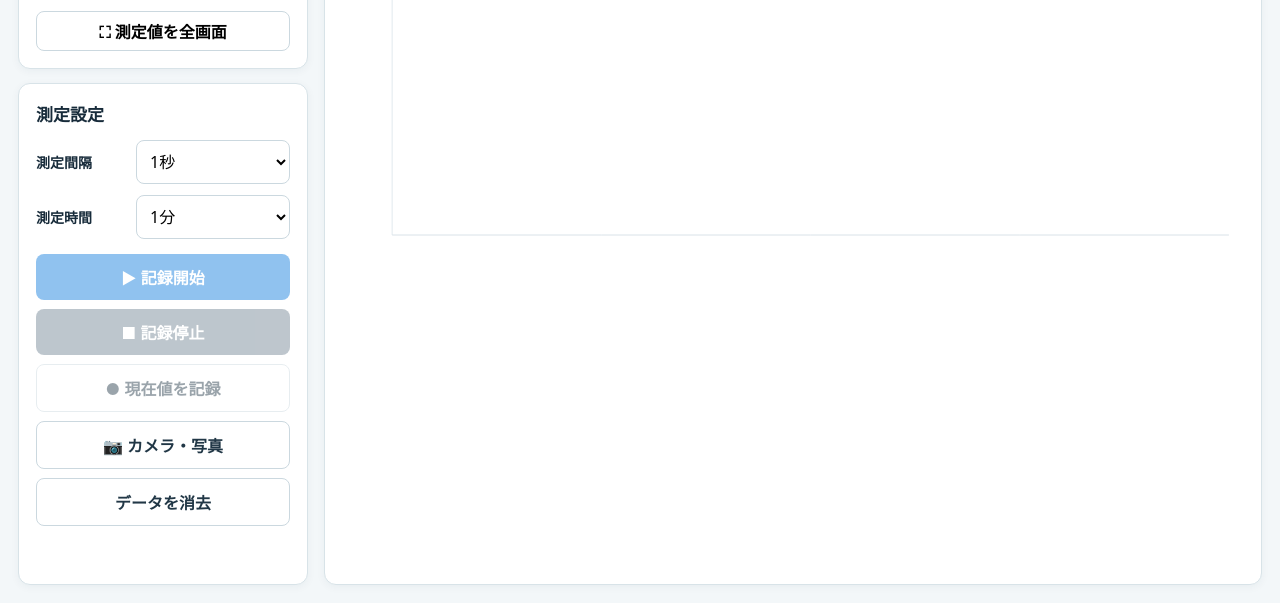
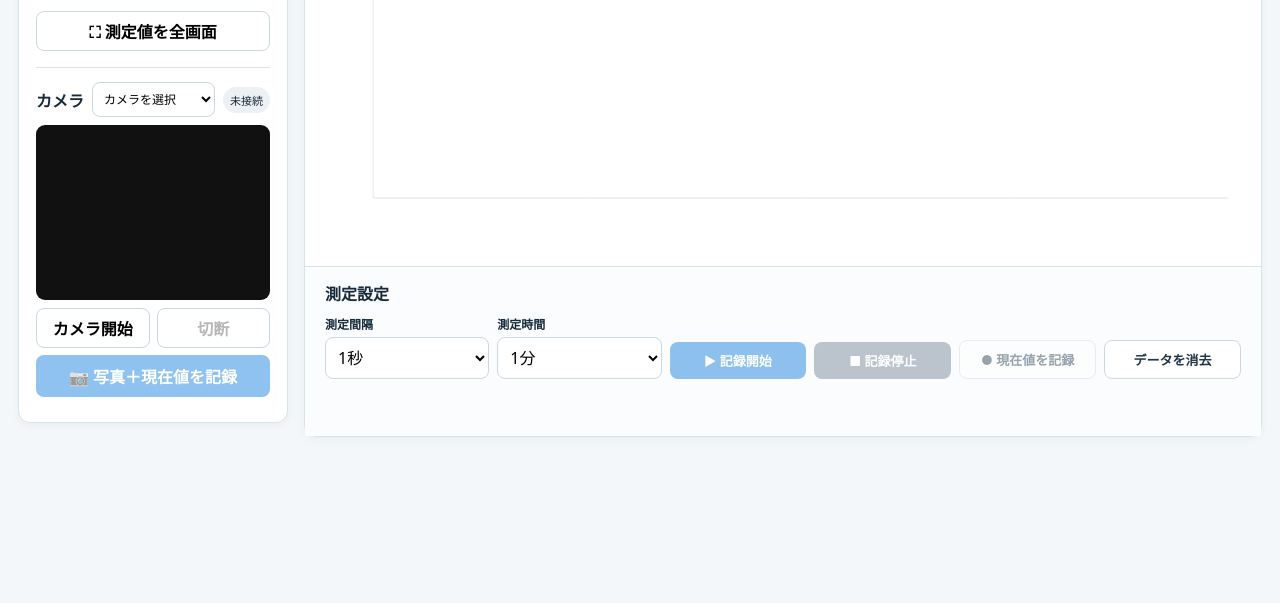
Before and after one commit to kenis-okubo/KN, a plain HTML site: page index.html in a window 1280 px wide. Shown: the part 280-883 px from the top of the page. After the commit the page ends 800 px from the top, so only its background shows below. Drawn offline with Linux system fonts and the light colour scheme.

Commit message:
Add files via upload

```diff
--- a/index.html
+++ b/index.html
@@ -7,26 +7,59 @@
 :root{font-family:system-ui,-apple-system,"Segoe UI","Noto Sans JP",sans-serif;color:#172b3a;background:#f3f7f9;--teal:#00889a;--line:#d8e3e8;--blue:#0b79dc}
 *{box-sizing:border-box}body{margin:0;background:#f3f7f9}button,select{font:inherit}button{cursor:pointer}
 .topbar{min-height:76px;background:linear-gradient(90deg,#007487,#00889a);color:#fff;display:flex;align-items:center;padding:0 28px;gap:24px}.brand{font-size:30px;font-weight:750}.title{font-size:22px;font-weight:650}.top-actions{margin-left:auto;display:flex;gap:9px;align-items:center}.top-actions button{border:1px solid #ffffff88;background:#ffffff15;color:#fff;padding:9px 13px;border-radius:8px}.status{padding:7px 11px;border-radius:999px;background:#ffffff22;font-size:13px}.status.on{background:#dff6e3;color:#176b2c}
-.content{display:grid;grid-template-columns:290px 1fr;gap:16px;padding:18px;max-width:1500px;margin:auto}.sidebar{display:flex;flex-direction:column;gap:14px}.panel{background:#fff;border:1px solid var(--line);border-radius:12px;box-shadow:0 2px 8px #1b38490d}.side{padding:17px}.side h2{font-size:17px;margin:0 0 14px}.current{text-align:center}.value{font-size:57px;font-weight:750;font-variant-numeric:tabular-nums}.unit{font-size:24px;font-weight:600}.stability{display:inline-block;margin-top:12px;padding:6px 22px;border-radius:999px;background:#edf1f3;font-weight:650}.stable{background:#dff5df;color:#177329}.unstable{background:#fff0d8;color:#9b5a00}
+.content{display:grid;grid-template-columns:270px 1fr;gap:16px;padding:18px;max-width:1500px;margin:auto}.sidebar{display:flex;flex-direction:column;gap:14px}.panel{background:#fff;border:1px solid var(--line);border-radius:12px;box-shadow:0 2px 8px #1b38490d}.side{padding:17px}.side h2{font-size:17px;margin:0 0 14px}.current{text-align:center}.value{font-size:57px;font-weight:750;font-variant-numeric:tabular-nums}.unit{font-size:24px;font-weight:600}.stability{display:inline-block;margin-top:12px;padding:6px 22px;border-radius:999px;background:#edf1f3;font-weight:650}.stable{background:#dff5df;color:#177329}.unstable{background:#fff0d8;color:#9b5a00}
 .field{display:grid;grid-template-columns:90px 1fr;align-items:center;gap:10px;margin:11px 0}.field label{font-size:14px;font-weight:600}select{width:100%;padding:9px;border:1px solid #cbd8df;border-radius:8px;background:#fff}.controls{display:grid;gap:9px;margin-top:15px}.btn{border:0;border-radius:8px;padding:11px;font-weight:650;background:#e8eef2;color:#213746}.btn.primary{background:var(--blue);color:#fff}.btn.stop{background:#6f8291;color:#fff}.btn.outline{background:#fff;border:1px solid #cbd8df}.btn:disabled{opacity:.45}.msg{font-size:12px;color:#526171;min-height:17px}
-.main{min-width:0}.tabs{display:flex;padding:0 16px;border-bottom:1px solid var(--line)}.tab{padding:15px 28px;font-weight:650;color:#536574;border-bottom:3px solid transparent;cursor:pointer}.tab.active{color:var(--blue);border-color:var(--blue)}.tab-panel{display:none}.tab-panel.active{display:block}.chart-wrap{padding:18px 20px}.chart-head{display:flex;align-items:center;justify-content:space-between}.chart-head h2{font-size:17px}.stats{display:flex;gap:16px;font-size:13px;color:#526171}.stats b{color:#223746}canvas{display:block;width:100%;height:330px;background:#fff}.data-title{padding:13px 18px;background:#f4f7f9;font-weight:700;border-top:1px solid var(--line)}.table-wrap{max-height:330px;overflow:auto}table{width:100%;border-collapse:collapse;font-size:13px}th{position:sticky;top:0;background:#eef3f6}th,td{padding:9px 12px;border-bottom:1px solid #e5ebef;text-align:right}th:first-child,td:first-child{text-align:left}
+.main{min-width:0}.tabs{display:flex;padding:0 16px;border-bottom:1px solid var(--line)}.tab{padding:15px 28px;font-weight:650;color:#536574;border-bottom:3px solid transparent;cursor:pointer}.tab.active{color:var(--blue);border-color:var(--blue)}.tab-panel{display:none}.tab-panel.active{display:block}.chart-wrap{padding:18px 20px}.chart-head{display:flex;align-items:center;justify-content:space-between}.chart-head h2{font-size:17px}.stats{display:flex;gap:16px;font-size:13px;color:#526171}.stats b{color:#223746}canvas{display:block;width:100%;height:285px;background:#fff}.data-title{padding:13px 18px;background:#f4f7f9;font-weight:700;border-top:1px solid var(--line)}.table-wrap{max-height:330px;overflow:auto}table{width:100%;border-collapse:collapse;font-size:13px}th{position:sticky;top:0;background:#eef3f6}th,td{padding:9px 12px;border-bottom:1px solid #e5ebef;text-align:right}th:first-child,td:first-child{text-align:left}
 .fsbtn{border:1px solid #cbd8df;background:#fff;border-radius:8px;padding:7px 10px;font-weight:650}.wide{width:100%;margin-top:14px}.overlay{position:fixed;inset:0;z-index:9999;background:#f3f7f9;display:none;flex-direction:column}.overlay.show{display:flex}.ovbar{height:68px;background:linear-gradient(90deg,#007487,#00889a);color:#fff;display:flex;align-items:center;padding:0 24px;font-size:20px;font-weight:700}.back{margin-left:auto;border:1px solid #ffffff88;background:#ffffff15;color:#fff;border-radius:8px;padding:9px 16px}.ovcontent{flex:1;min-height:0;display:flex;align-items:center;justify-content:center;padding:28px}.big{text-align:center}.big .n{font-size:min(20vw,210px);font-weight:780}.big .u{font-size:min(7vw,72px);font-weight:650}.big .stability{font-size:28px;padding:10px 38px}.fschartbox{width:100%;height:100%;background:#fff;border:1px solid var(--line);border-radius:12px;padding:18px;display:flex;flex-direction:column}#fsChart{height:100%;min-height:0}
 .camera-body{flex:1;min-height:0;display:grid;grid-template-columns:minmax(0,1.5fr) minmax(300px,.7fr);gap:18px;padding:18px}.preview{background:#111;border-radius:12px;display:flex;align-items:center;justify-content:center;overflow:hidden}#video{width:100%;height:100%;object-fit:contain}.camside{display:flex;flex-direction:column;gap:12px;overflow:auto}.camcard{background:#fff;border:1px solid var(--line);border-radius:12px;padding:14px}.camcard h3{margin:0 0 10px}.camactions{display:grid;gap:8px}.camactions button{padding:10px;border:1px solid #cbd8df;background:#fff;border-radius:8px;font-weight:650}.camactions .capture{background:var(--blue);color:#fff;border:0}.camactions button:disabled{opacity:.45}#latestPhoto{width:100%;aspect-ratio:4/3;object-fit:contain;background:#eef2f4;border-radius:8px;display:none}.photogrid{display:grid;grid-template-columns:repeat(auto-fill,minmax(150px,1fr));gap:8px}.photo{border:1px solid var(--line);border-radius:8px;overflow:hidden}.photo img{width:100%;aspect-ratio:4/3;object-fit:cover}.photoinfo{padding:7px;font-size:12px}
+
+.inline-camera{margin-top:16px;padding-top:14px;border-top:1px solid #d8e3e8}
+.inline-camera-head{display:grid;grid-template-columns:auto 1fr auto;gap:8px;align-items:center;margin-bottom:8px}
+.inline-camera-head select{padding:7px;font-size:12px}.cam-status{font-size:11px;padding:5px 7px;border-radius:999px;background:#edf1f3}.cam-status.on{background:#dff5df;color:#177329}
+.inline-preview{height:175px;background:#111;border-radius:9px;overflow:hidden;display:flex;align-items:center;justify-content:center}.inline-preview video{width:100%;height:100%;object-fit:contain}
+.inline-cam-actions{display:grid;grid-template-columns:1fr 1fr;gap:7px;margin-top:8px}.inline-cam-actions .primary{grid-column:1/-1;padding:9px}
+.inline-photos{display:flex;gap:6px;overflow-x:auto;margin-top:8px}.inline-photo{min-width:72px;width:72px}.inline-photo img{width:72px;height:54px;object-fit:cover;border-radius:6px}.inline-photo div{font-size:10px;line-height:1.3}
+.graph-settings{border-top:1px solid #d8e3e8;padding:14px 20px 16px;background:#fbfcfd}.graph-settings h2{font-size:16px;margin:0 0 10px}.settings-row{display:grid;grid-template-columns:1.2fr 1.2fr 1fr 1fr 1fr 1fr;gap:8px;align-items:end}.setting-field label{display:block;font-size:12px;font-weight:650;margin-bottom:4px}.setting-field select{padding:8px}.graph-settings .btn{padding:9px 7px;font-size:13px}
 @media(max-width:850px){.content{grid-template-columns:1fr}.topbar{flex-wrap:wrap;padding:14px 18px}.top-actions{width:100%;margin-left:0}.camera-body{grid-template-columns:1fr}.stats{flex-wrap:wrap}}
 </style></head>
 <body>
 <header class="topbar"><div class="brand">Kenis</div><div class="title">電子てんびん Webアプリ</div><div class="top-actions"><span id="conn" class="status">未接続</span><button id="connect">天びんに接続</button><button id="disconnect" disabled>切断</button><button id="csv">CSV保存</button></div></header>
 <div class="content">
 <aside class="sidebar">
-<section class="panel side"><h2>現在の質量</h2><div class="current"><span id="weight" class="value">--.--</span><span id="unit" class="unit">g</span><br><span id="stability" class="stability">未測定</span></div><button id="valueFS" class="fsbtn wide">⛶ 測定値を全画面</button></section>
-<section class="panel side"><h2>測定設定</h2>
-<div class="field"><label>測定間隔</label><select id="interval"><option value="200">0.2秒</option><option value="500">0.5秒</option><option value="1000" selected>1秒</option><option value="2000">2秒</option><option value="5000">5秒</option><option value="10000">10秒</option></select></div>
-<div class="field"><label>測定時間</label><select id="duration"><option value="0">制限なし</option><option value="10">10秒</option><option value="30">30秒</option><option value="60" selected>1分</option><option value="300">5分</option><option value="600">10分</option><option value="1800">30分</option><option value="3600">60分</option></select></div>
-<div class="controls"><button id="start" class="btn primary" disabled>▶ 記録開始</button><button id="stop" class="btn stop" disabled>■ 記録停止</button><button id="single" class="btn outline" disabled>● 現在値を記録</button><button id="camera" class="btn outline">📷 カメラ・写真</button><button id="clear" class="btn outline">データを消去</button></div><p id="message" class="msg"></p></section>
+<section class="panel side"><h2>現在の質量</h2><div class="current"><span id="weight" class="value">--.--</span><span id="unit" class="unit">g</span><br><span id="stability" class="stability">未測定</span></div><button id="valueFS" class="fsbtn wide">⛶ 測定値を全画面</button>
+<div class="inline-camera">
+  <div class="inline-camera-head">
+    <b>カメラ</b>
+    <select id="inlineCameraSelect"><option value="">カメラを選択</option></select>
+    <span id="camStatus" class="cam-status">未接続</span>
+  </div>
+  <div class="inline-preview"><video id="inlineVideo" autoplay playsinline muted></video></div>
+  <div class="inline-cam-actions">
+    <button id="inlineCamStart" class="fsbtn">カメラ開始</button>
+    <button id="inlineCamStop" class="fsbtn" disabled>切断</button>
+    <button id="inlineCapture" class="btn primary" disabled>📷 写真＋現在値を記録</button>
+  </div>
+  <div id="inlinePhotos" class="inline-photos"></div>
+</div>
+</section>
+
 </aside>
 <main class="main panel">
 <nav class="tabs"><div class="tab active" data-tab="graph">グラフ</div><div class="tab" data-tab="data">測定データ</div></nav>
-<div id="graph" class="tab-panel active"><div class="chart-wrap"><div class="chart-head"><h2>質量 [g]</h2><button id="chartFS" class="fsbtn">⛶ グラフを全画面</button></div><div class="stats"><span>測定回数 <b id="count">0</b></span><span>経過時間 <b id="elapsed">0.0 s</b></span><span>状態 <b id="state">待機</b></span></div><canvas id="chart" width="1100" height="330"></canvas></div></div>
+<div id="graph" class="tab-panel active"><div class="chart-wrap"><div class="chart-head"><h2>質量 [g]</h2><button id="chartFS" class="fsbtn">⛶ グラフを全画面</button></div><div class="stats"><span>測定回数 <b id="count">0</b></span><span>経過時間 <b id="elapsed">0.0 s</b></span><span>状態 <b id="state">待機</b></span></div><canvas id="chart" width="1100" height="330"></canvas></div>
+<div class="graph-settings">
+  <h2>測定設定</h2>
+  <div class="settings-row">
+    <div class="setting-field"><label>測定間隔</label><select id="interval"><option value="200">0.2秒</option><option value="500">0.5秒</option><option value="1000" selected>1秒</option><option value="2000">2秒</option><option value="5000">5秒</option><option value="10000">10秒</option></select></div>
+    <div class="setting-field"><label>測定時間</label><select id="duration"><option value="0">制限なし</option><option value="10">10秒</option><option value="30">30秒</option><option value="60" selected>1分</option><option value="300">5分</option><option value="600">10分</option><option value="1800">30分</option><option value="3600">60分</option></select></div>
+    <button id="start" class="btn primary" disabled>▶ 記録開始</button>
+    <button id="stop" class="btn stop" disabled>■ 記録停止</button>
+    <button id="single" class="btn outline" disabled>● 現在値を記録</button>
+    <button id="clear" class="btn outline">データを消去</button>
+  </div>
+  <p id="message" class="msg"></p>
+</div>
+</div>
 <div id="data" class="tab-panel"><div class="data-title">測定データ一覧</div><div class="table-wrap"><table><thead><tr><th>時刻</th><th>経過時間 [s]</th><th>質量 [g]</th><th>安定</th><th>記録方法</th></tr></thead><tbody id="tbody"></tbody></table></div></div>
 </main></div>
 
@@ -122,24 +155,30 @@ async function listCameras(){
  if(!navigator.mediaDevices?.enumerateDevices){msg("カメラ機能を利用できません。");return}
  const ds=await navigator.mediaDevices.enumerateDevices(),cams=ds.filter(d=>d.kind==="videoinput"),s=$("cameraSelect"),old=s.value;s.innerHTML='<option value="">カメラを選択</option>';
  cams.forEach((d,i)=>{const o=document.createElement("option");o.value=d.deviceId;o.textContent=d.label||`カメラ ${i+1}`;s.appendChild(o)});if([...s.options].some(o=>o.value===old))s.value=old;
+ const ins=$("inlineCameraSelect");if(ins){const prev=ins.value;ins.innerHTML=s.innerHTML;if([...ins.options].some(o=>o.value===prev))ins.value=prev;}
 }
 async function startCamera(){
- try{stopCamera();const id=$("cameraSelect").value;cameraStream=await navigator.mediaDevices.getUserMedia({video:id?{deviceId:{exact:id}}:true,audio:false});$("video").srcObject=cameraStream;$("camStart").disabled=true;$("camStop").disabled=false;$("capture").disabled=false;await listCameras();const d=cameraStream.getVideoTracks()[0].getSettings().deviceId;if(d)$("cameraSelect").value=d}catch(e){msg("カメラを開始できませんでした: "+e.message)}
+ try{stopCamera();const id=($("inlineCameraSelect")?.value||$("cameraSelect").value);cameraStream=await navigator.mediaDevices.getUserMedia({video:id?{deviceId:{exact:id}}:true,audio:false});$("video").srcObject=cameraStream;if($("inlineVideo"))$("inlineVideo").srcObject=cameraStream;$("camStart").disabled=true;$("camStop").disabled=false;$("capture").disabled=false;if($("inlineCamStart"))$("inlineCamStart").disabled=true;if($("inlineCamStop"))$("inlineCamStop").disabled=false;if($("inlineCapture"))$("inlineCapture").disabled=false;if($("camStatus")){$("camStatus").textContent="接続中";$("camStatus").className="cam-status on";}await listCameras();const d=cameraStream.getVideoTracks()[0].getSettings().deviceId;if(d)$("cameraSelect").value=d}catch(e){msg("カメラを開始できませんでした: "+e.message)}
 }
-function stopCamera(){if(cameraStream){cameraStream.getTracks().forEach(t=>t.stop());cameraStream=null}$("video").srcObject=null;$("camStart").disabled=false;$("camStop").disabled=true;$("capture").disabled=true}
+function stopCamera(){if(cameraStream){cameraStream.getTracks().forEach(t=>t.stop());cameraStream=null}$("video").srcObject=null;if($("inlineVideo"))$("inlineVideo").srcObject=null;$("camStart").disabled=false;$("camStop").disabled=true;$("capture").disabled=true;if($("inlineCamStart"))$("inlineCamStart").disabled=false;if($("inlineCamStop"))$("inlineCamStop").disabled=true;if($("inlineCapture"))$("inlineCapture").disabled=true;if($("camStatus")){$("camStatus").textContent="未接続";$("camStatus").className="cam-status";}}
 async function capture(){
  if(!cameraStream||!latest){msg("カメラと天びんの測定値を確認してください。");return}
- await request("写真確認",false);await sleep(220);const v=$("video");if(!v.videoWidth)return;
+ await request("写真確認",false);await sleep(220);const v=$("inlineVideo")?.videoWidth?$("inlineVideo"):$("video");if(!v.videoWidth)return;
  const c=document.createElement("canvas");c.width=v.videoWidth;c.height=v.videoHeight;c.getContext("2d").drawImage(v,0,0);const elapsed=startTime?(performance.now()-startTime)/1000:0;
  const p={image:c.toDataURL("image/jpeg",.88),value:latest.value,unit:latest.unit,stable:latest.stable,time:new Date(),elapsed};photos.push(p);addRecord(p.value,p.unit,p.stable,"写真");renderPhotos();
 }
 function renderPhotos(){
  const p=photos.at(-1);if(p){$("latestPhoto").src=p.image;$("latestPhoto").style.display="block";$("latestMeta").innerHTML=`${p.time.toLocaleTimeString("ja-JP",{hour12:false})}<br><b>${p.value.toFixed(2)} ${p.unit}</b> ／ ${p.stable?"安定":"変動中"}`}else{$("latestPhoto").style.display="none";$("latestMeta").textContent="まだ写真はありません。"}
- $("photoGrid").innerHTML=photos.slice().reverse().map(x=>`<div class="photo"><img src="${x.image}"><div class="photoinfo"><b>${x.value.toFixed(2)} ${x.unit}</b><br>${x.time.toLocaleTimeString("ja-JP",{hour12:false})}</div></div>`).join("");
+ $("photoGrid").innerHTML=photos.slice().reverse().map(x=>`<div class="photo"><img src="${x.image}"><div class="photoinfo"><b>${x.value.toFixed(2)} ${x.unit}</b><br>${x.time.toLocaleTimeString("ja-JP",{hour12:false})}</div></div>`).join("");if($("inlinePhotos"))$("inlinePhotos").innerHTML=photos.slice(-4).reverse().map(x=>`<div class="inline-photo"><img src="${x.image}"><div>${x.value.toFixed(2)} ${x.unit}<br>${x.time.toLocaleTimeString("ja-JP",{hour12:false})}</div></div>`).join("");
 }
 document.querySelectorAll(".tab").forEach(t=>t.onclick=()=>{document.querySelectorAll(".tab").forEach(x=>x.classList.remove("active"));document.querySelectorAll(".tab-panel").forEach(x=>x.classList.remove("active"));t.classList.add("active");$(t.dataset.tab).classList.add("active")});
 $("connect").onclick=connect;$("disconnect").onclick=disconnect;$("start").onclick=startRecording;$("stop").onclick=stopRecording;$("single").onclick=()=>request("手動",true);$("clear").onclick=clearData;$("csv").onclick=csv;
-$("valueFS").onclick=()=>openOverlay("valueOverlay");$("chartFS").onclick=()=>openOverlay("chartOverlay");$("camera").onclick=()=>openOverlay("cameraOverlay");document.querySelectorAll(".close").forEach(b=>b.onclick=closeOverlay);document.addEventListener("keydown",e=>{if(e.key==="Escape")closeOverlay()});
+$("valueFS").onclick=()=>openOverlay("valueOverlay");$("chartFS").onclick=()=>openOverlay("chartOverlay");document.querySelectorAll(".close").forEach(b=>b.onclick=closeOverlay);document.addEventListener("keydown",e=>{if(e.key==="Escape")closeOverlay()});
+if($("inlineCamStart"))$("inlineCamStart").onclick=startCamera;
+if($("inlineCamStop"))$("inlineCamStop").onclick=stopCamera;
+if($("inlineCapture"))$("inlineCapture").onclick=capture;
+if($("inlineCameraSelect"))$("inlineCameraSelect").onchange=()=>{if(cameraStream)startCamera()};
+listCameras();
 $("camStart").onclick=startCamera;$("camStop").onclick=stopCamera;$("capture").onclick=capture;$("cameraSelect").onchange=()=>{if(cameraStream)startCamera()};
 buttons();drawChart($("chart"));
 </script></body></html>
```
